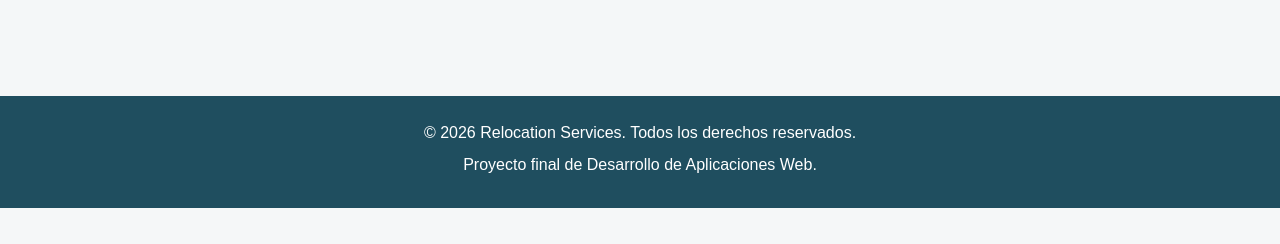
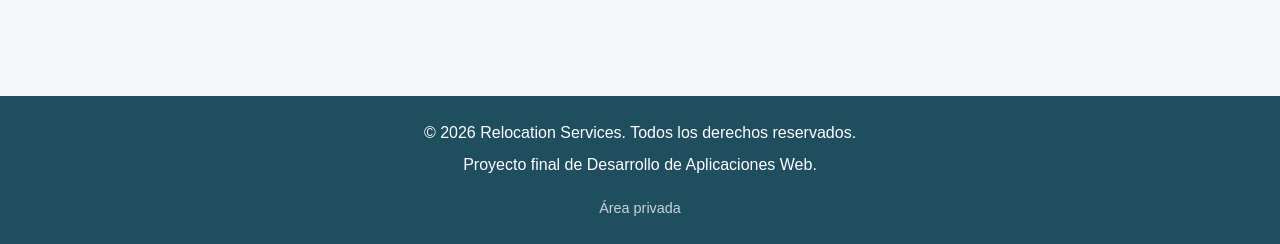
Before and after one commit to githacker2005/Proyectofinal, a PHP site: page / in a window 1280 px wide. Shown: the part 1900-2144 px from the top of the page. Before the commit the page ends 2108 px from the top, so only its background shows below. Run offline with PHP 8.4, Linux system fonts and the light colour scheme.

Commit message:
meter boton para acceder a login y despues panel de admin

```diff
--- a/css/style.css
+++ b/css/style.css
@@ -1198,3 +1198,20 @@ select {
 .admin-main .error-message-general {
     border-left: 5px solid #c0392b;
 }
+/* =========================
+   ENLACE ÁREA PRIVADA
+========================= */
+
+.admin-access-link {
+    display: inline-block;
+    margin-top: 0.8rem;
+    color: var(--color-blanco);
+    opacity: 0.75;
+    font-size: 0.9rem;
+    text-decoration: none;
+}
+
+.admin-access-link:hover {
+    opacity: 1;
+    color: var(--color-acento);
+}
--- a/includes/footer.php
+++ b/includes/footer.php
@@ -3,8 +3,13 @@
 <footer>
     <p>&copy; <?= date("Y") ?> Relocation Services. Todos los derechos reservados.</p>
     <p>Proyecto final de Desarrollo de Aplicaciones Web.</p>
+
+    <a href="admin/login.php" class="admin-access-link">
+        Área privada
+    </a>
 </footer>
 
 <script src="js/script.js"></script>
+
 </body>
 </html>
```
Also changed, not shown: README.md.
